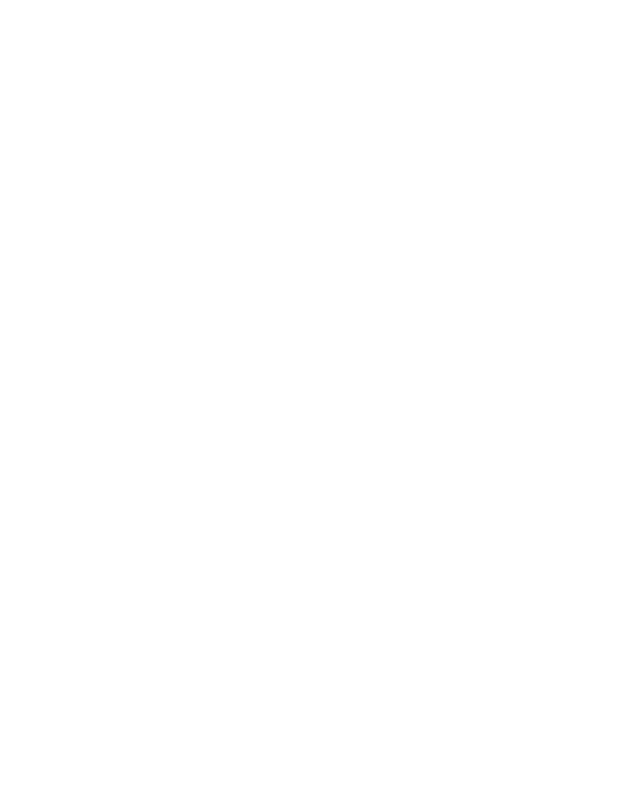
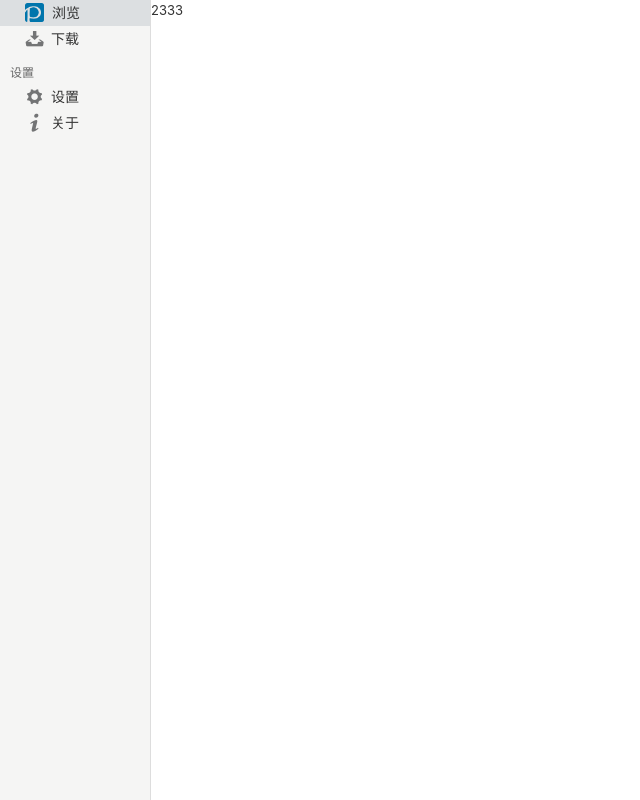
Before and after one commit to simon300000/Pxer-client, an Electron app: page public/index.html in a window 1280 px wide. Shown: the whole page, without its empty margins (0-640 px from the left). Drawn offline with Linux system fonts and the light colour scheme.

Commit message:
写了个垃圾菜单

```diff
--- /dev/null
+++ b/public/css.css
@@ -0,0 +1,8 @@
+.pixiv{
+  width: 19px;
+  height: 19px;
+  float: left;
+  margin-top: 1px;
+  margin-right: 8px;
+  text-align: center;
+}
--- a/public/index.html
+++ b/public/index.html
@@ -10,12 +10,28 @@
     <link rel="stylesheet" href="./nprogress/nprogress.css">
     <script src="./nprogress/nprogress.js" charset="utf-8"></script>
     <link rel="stylesheet" href="./photon/css/photon.css">
+    <link rel="stylesheet" href="./css.css">
 
 </head>
 
 <body>
     <div id='vue'>
-
+        <div class="window">
+            <div class="window-content">
+                <div class="pane-group">
+                    <div class="pane-sm sidebar">
+                        <nav class="nav-group">
+                            <a class="nav-group-item active"><img class="pixiv" src="./pixiv.png" alt="pixiv"> 浏览</a>
+                            <a class="nav-group-item"><span class="icon icon-download"></span> 下载</a>
+                            <h5 class="nav-group-title">设置</h5>
+                            <a class="nav-group-item"><span class="icon icon-cog"></span> 设置</a>
+                            <a class="nav-group-item"><span class="icon icon-info"></span> 关于</a>
+                        </nav>
+                    </div>
+                    <div class="pane">2333</div>
+                </div>
+            </div>
+        </div>
     </div>
 
 
```
Also changed, not shown: public/pixiv.png (added).
